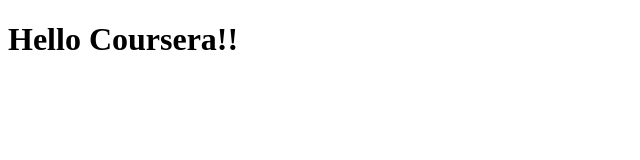
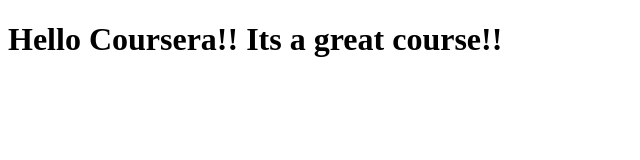
Before and after one commit to Saswata-Das/sasking, a plain HTML site: page site/index.html in a window 1280 px wide. Shown: the whole page, without its empty margins (0-640 px from the left). Drawn offline with Linux system fonts and the light colour scheme.

Commit message:
Small addition to our page

```diff
--- a/site/index.html
+++ b/site/index.html
@@ -4,6 +4,6 @@
  	<title>Hello Coursera!!</title>
  </head>
  <body>
- <h1>Hello Coursera!!</h1>
+ <h1>Hello Coursera!! Its a great course!!</h1>
  </body>
  </html>
```
